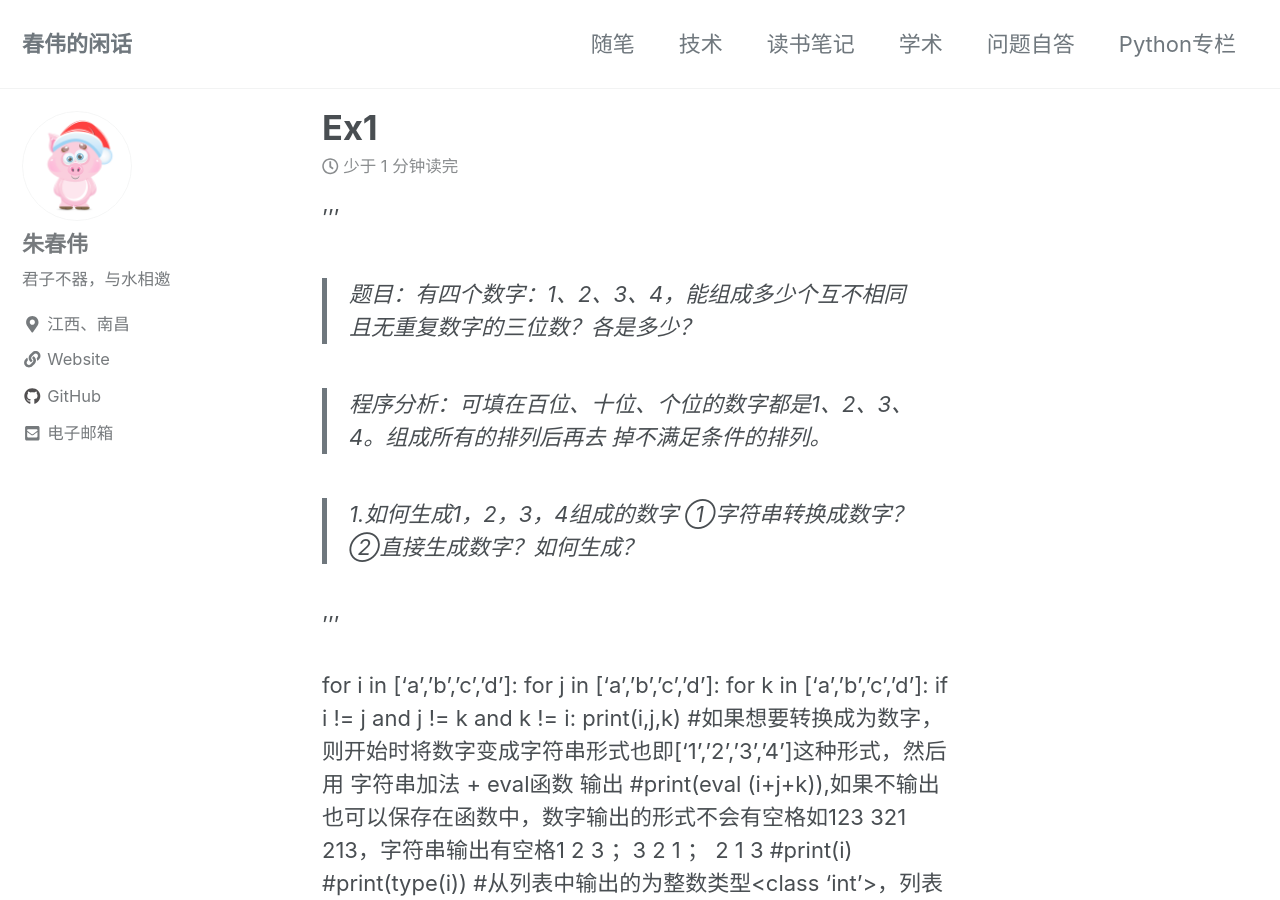
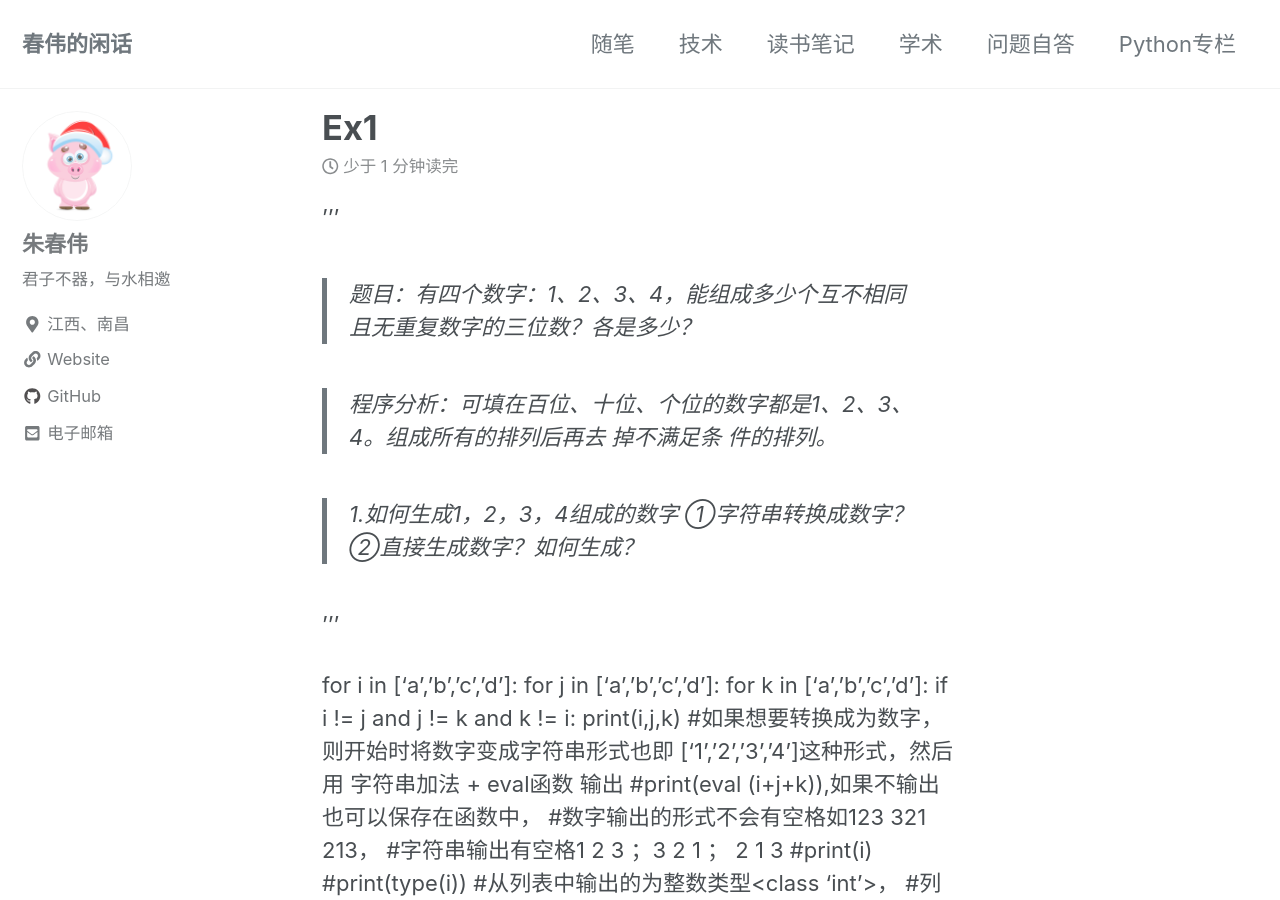
Before and after one commit to chunweizhu/chunweizhu.github.io, a Jekyll site: the page built from _posts/Python/2019-07-20-ex1.md, in a window 1280 px wide and 900 px high. Built offline with Jekyll 4.4.1, drawn with Linux system fonts in a browser that asks for light colours; cached includes are drawn as plain includes; some of the changed text lies outside the part shown.

Commit message:
add photo and change rote

```diff
--- a/_posts/Python/2019-07-20-ex1.md
+++ b/_posts/Python/2019-07-20-ex1.md
@@ -6,7 +6,8 @@
 '''
 >题目：有四个数字：1、2、3、4，能组成多少个互不相同且无重复数字的三位数？各是多少？
 
->程序分析：可填在百位、十位、个位的数字都是1、2、3、4。组成所有的排列后再去 掉不满足条件的排列。
+>程序分析：可填在百位、十位、个位的数字都是1、2、3、4。组成所有的排列后再去 掉不满足条
+件的排列。
 
 >1.如何生成1，2，3，4组成的数字
 >①字符串转换成数字？②直接生成数字？如何生成？
@@ -17,7 +18,11 @@
 	for j in ['a','b','c','d']:
 		for k in ['a','b','c','d']:
 			if i != j and j != k and k != i:
-				print(i,j,k)   #如果想要转换成为数字，则开始时将数字变成字符串形式也即['1','2','3','4']这种形式，然后用 字符串加法 + eval函数 输出
-							          #print(eval (i+j+k)),如果不输出也可以保存在函数中，数字输出的形式不会有空格如123 321 213，字符串输出有空格1 2 3 ；3 2 1 ； 2 1 3
+				print(i,j,k)   #如果想要转换成为数字，则开始时将数字变成字符串形式也即
+                      ['1','2','3','4']这种形式，然后用 字符串加法 + eval函数 输出
+		                      #print(eval (i+j+k)),如果不输出也可以保存在函数中，
+                          #数字输出的形式不会有空格如123 321 213，
+                          #字符串输出有空格1 2 3 ；3 2 1 ； 2 1 3
 	#print(i)
-	#print(type(i))  #从列表中输出的为整数类型<class 'int'>，列表中是什么类型放入i中的就是什么类型！
+	#print(type(i))  #从列表中输出的为整数类型<class 'int'>，
+  #列表中是什么类型放入i中的就是什么类型！
```
Also changed, not shown: _posts/Python/2019+08-06-python-environment-setting.md (+5 -5 lines), _posts/Python/2019-08-06-python3.5-install-process.md (+9 -9 lines), assets/images/1565150455596.png (added), assets/images/1565150631556.png (added), assets/images/1565150656478.png (added), assets/images/1565151642902.png (added), assets/images/1565151758430.png (added), assets/images/1565151783395.png (added), assets/images/1565152037046.png (added), assets/images/1565152176892.png (added), assets/images/1565152186828.png (added), assets/images/1565152354297.png (added), assets/images/1565152537092.png (added), assets/images/1565152799645.png (added), 4 more files.
